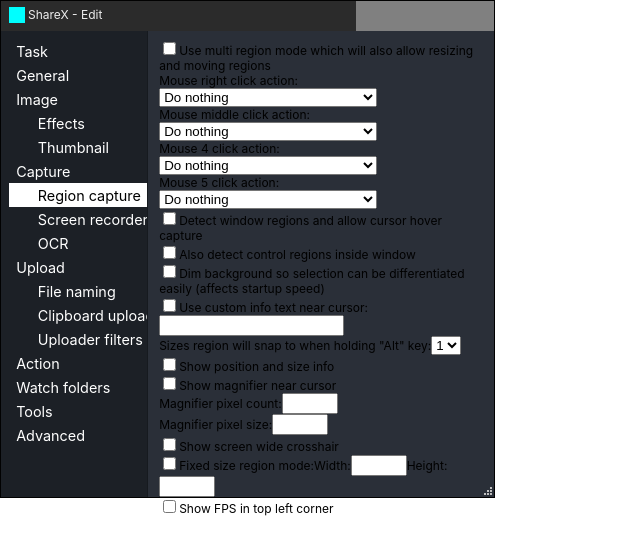
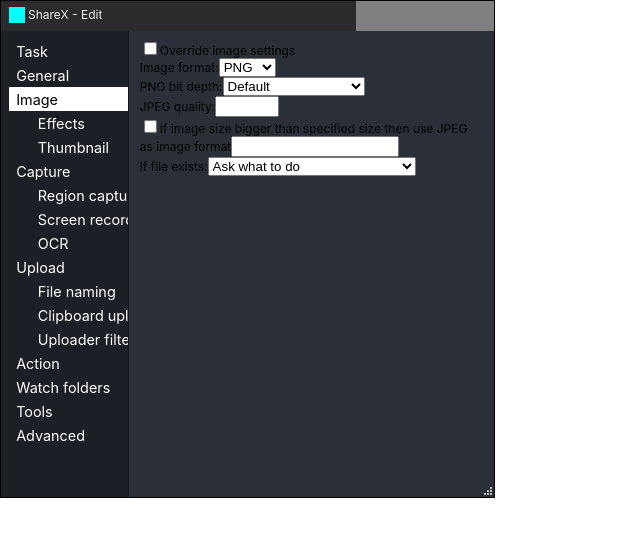
Before and after one commit to pgeowng/web-state-demo, a React (Create React App) app: page / in a window 1280 px wide. Shown: the top 552 px of the page, without its empty margins (0-640 px from the left). Built offline with nearby package versions, Linux system fonts and the light colour scheme.

Commit message:
image-default page

```diff
--- a/src/components/ContentEdit/index.js
+++ b/src/components/ContentEdit/index.js
@@ -14,6 +14,20 @@
 )
 
 const keys = {
+  image: {
+    default: {
+      override: 'Override image settings',
+      imageFormat: 'Image format:',
+      pngDepth: 'PNG bit depth:',
+      jpegQuality: 'JPEG quality:',
+      gifQuality: 'GIF quality:',
+      jpegThreshold:
+        'If image size bigger than specified size then use JPEG as image format',
+      jpegThresholdValue: null,
+      existAction: 'If file exists:',
+    },
+  },
+
   capture: {
     regionCapture: {
       useMultiregion:
@@ -65,6 +79,16 @@
 Swap tool type
 Capture fullscreen
 Capture active monitor`.split('\n'),
+  imageFormat: 'PNG JPEG GIF BMP TIFF'.split(' '),
+  pngDepth: 'Default,Automatically detect,32 bit,24 bit'.split(','),
+  gifQuality: `Default .NET encoding (Fast encoding but average quality)
+Octree quantizer 256 colors (Slow encoding but better quality)
+Octree quantizer 16 colors
+Palette quantizer grayscale 256 colors`.split('\n'),
+  existAction: `Ask what to do
+Overwrite file
+Append number to the filename
+Do not save`.split('\n'),
 }
 
 console.log(i18n)
@@ -90,12 +114,13 @@
 
 const screen = keys.capture.screenRecorder
 const region = keys.capture.regionCapture
+const image = keys.image.default
 
 const _uid = 'qwefqwef'
 const uid = (a) => _uid + '--' + a
 
 export const ContentEdit = ({ categories, onSettingSet, settings }) => {
-  const [category, setCategory] = useState('capture-region-capture')
+  const [category, setCategory] = useState('image')
 
   const onCategory = (e) => {
     setCategory(e.target.dataset.category)
@@ -125,7 +150,55 @@
         </div>
         <div className="content-edit__inner">
           {/* <CaptureScreenRecorder settings={settings} onChange={onChange} /> */}
-          {category === 'capture-screen-recording' ? (
+          {category === 'image' ? (
+            <>
+              <CheckLabel
+                id={image.override}
+                value={settings[image.override]}
+                onChange={changeSetting}
+              />
+              <LabelSelect
+                id={image.imageFormat}
+                value={settings[image.imageFormat]}
+                onChange={changeSetting}
+                optionsEnum={selectEnum.imageFormat}
+                oneLine={false}
+              />
+              <LabelSelect
+                id={image.pngDepth}
+                value={settings[image.pngDepth]}
+                onChange={changeSetting}
+                optionsEnum={selectEnum.pngDepth}
+                oneLine={false}
+              />
+              <LabelNum
+                id={image.jpegQuality}
+                value={settings[image.jpegQuality]}
+                onChange={changeSetting}
+                min={1}
+                max={100}
+                step={1}
+              />
+              <CheckLabelNum
+                id={image.jpegThresholdValue}
+                checkId={image.jpegThreshold}
+                checkValue={settings[image.jpegThreshold]}
+                min={100}
+                /* max */
+                max={Number.MAX_SAFE_INTEGER}
+                step={1}
+                value={settings[image.jpegThresholdValue]}
+                onChange={changeSetting}
+              />
+              <LabelSelect
+                id={image.existAction}
+                value={settings[image.existAction]}
+                onChange={changeSetting}
+                optionsEnum={selectEnum.existAction}
+                oneLine={false}
+              />
+            </>
+          ) : category === 'capture-screen-recording' ? (
             <>
               <div className="content-edit__line">
                 <button type="button">Screen recording options...</button>
```
